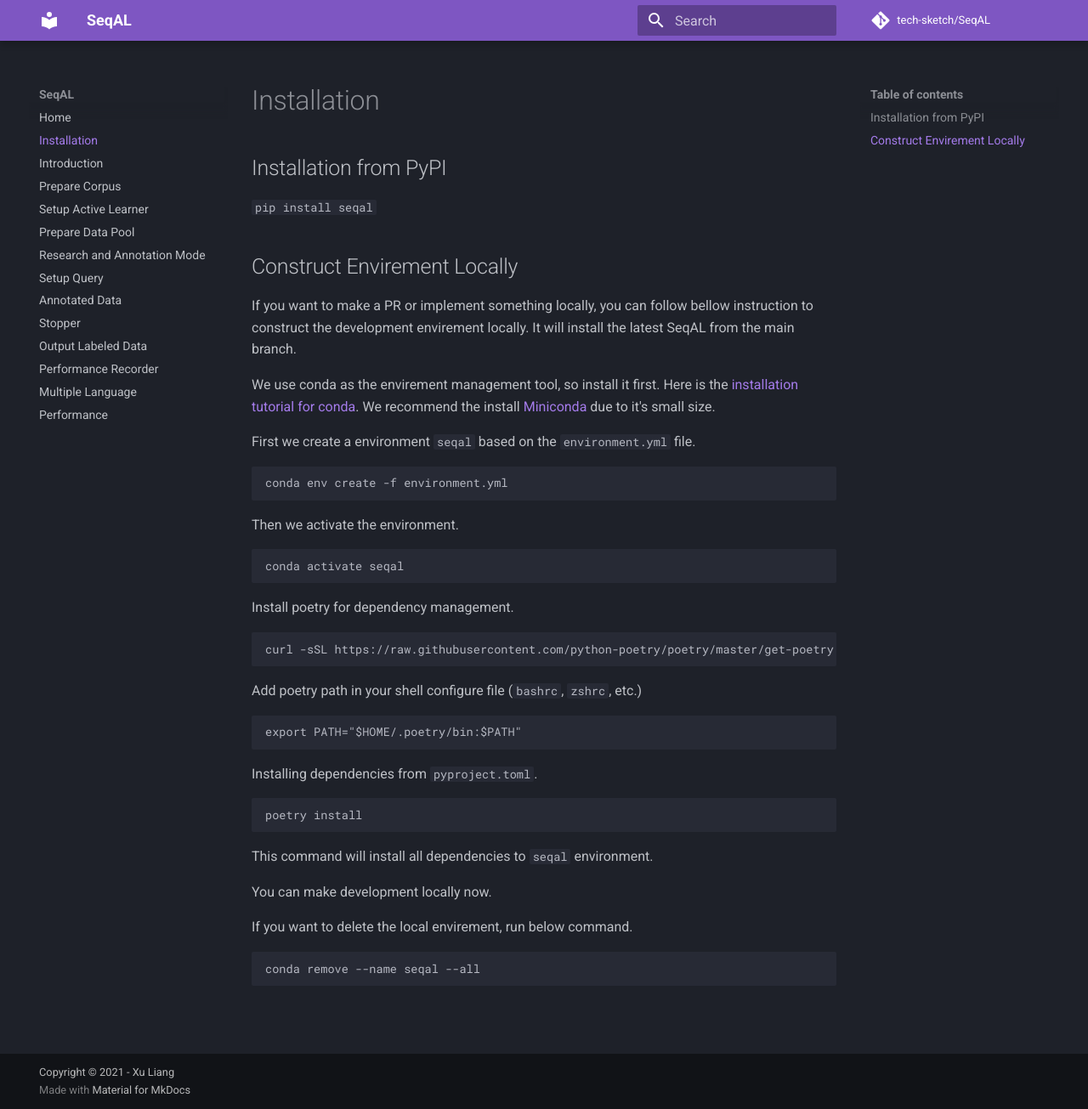
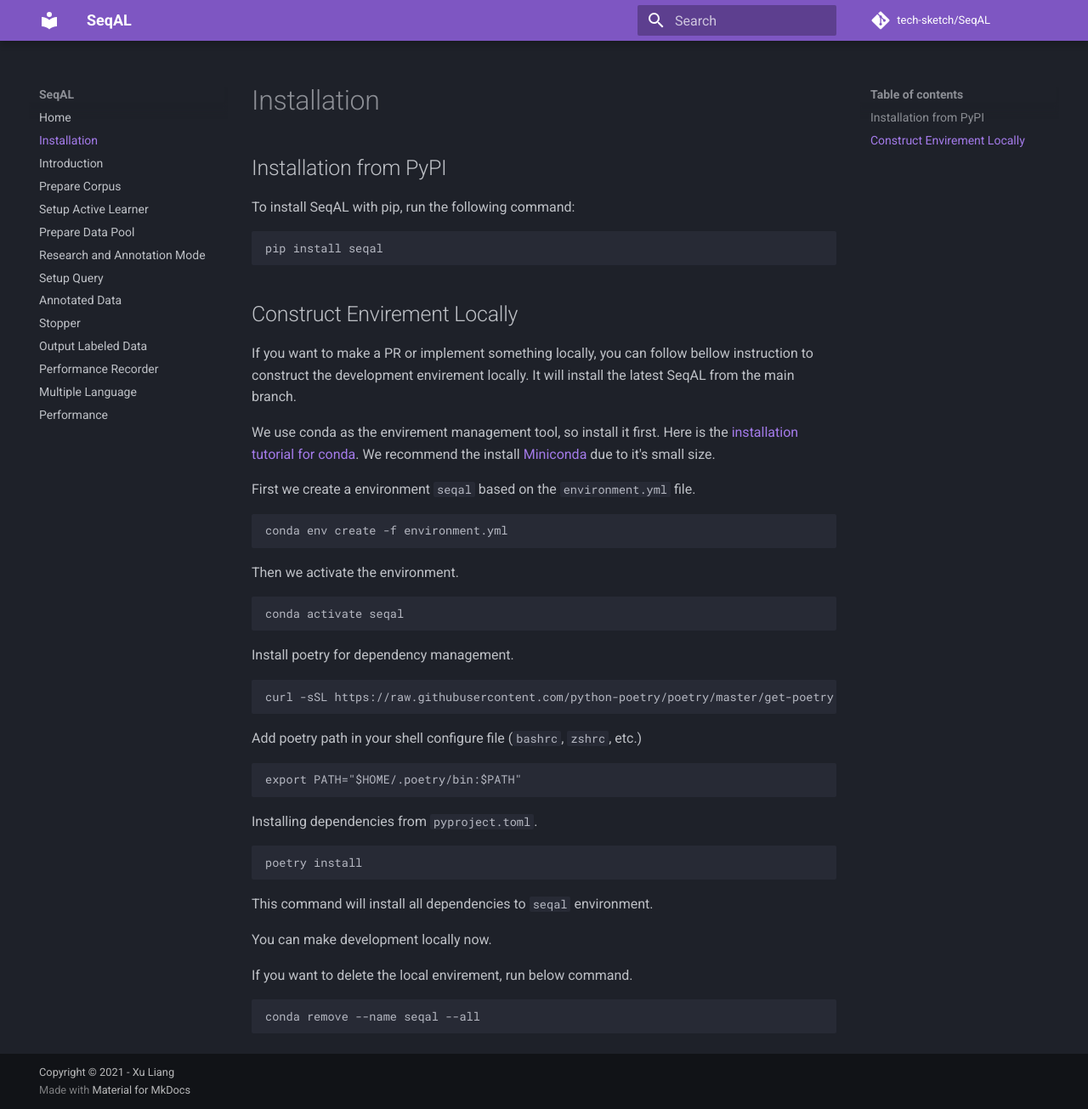
Before and after one commit to tech-sketch/SeqAL, an MkDocs documentation site: the page built from docs/installation.md, in a window 1280 px wide and 1305 px high. Shown: the whole window at 85% size. Built offline with MkDocs 1.6.1 and Material for MkDocs 9.7.7, drawn with Linux system fonts in a browser that asks for light colours; comment, search, counter and statistics services are not loaded.

Commit message:
docs: update pip installation

````diff
--- a/docs/installation.md
+++ b/docs/installation.md
@@ -2,7 +2,11 @@
 
 ## Installation from PyPI
 
-`pip install seqal`
+To install SeqAL with pip, run the following command:
+
+```bash
+pip install seqal
+```
 
 ## Construct Envirement Locally
 
````
